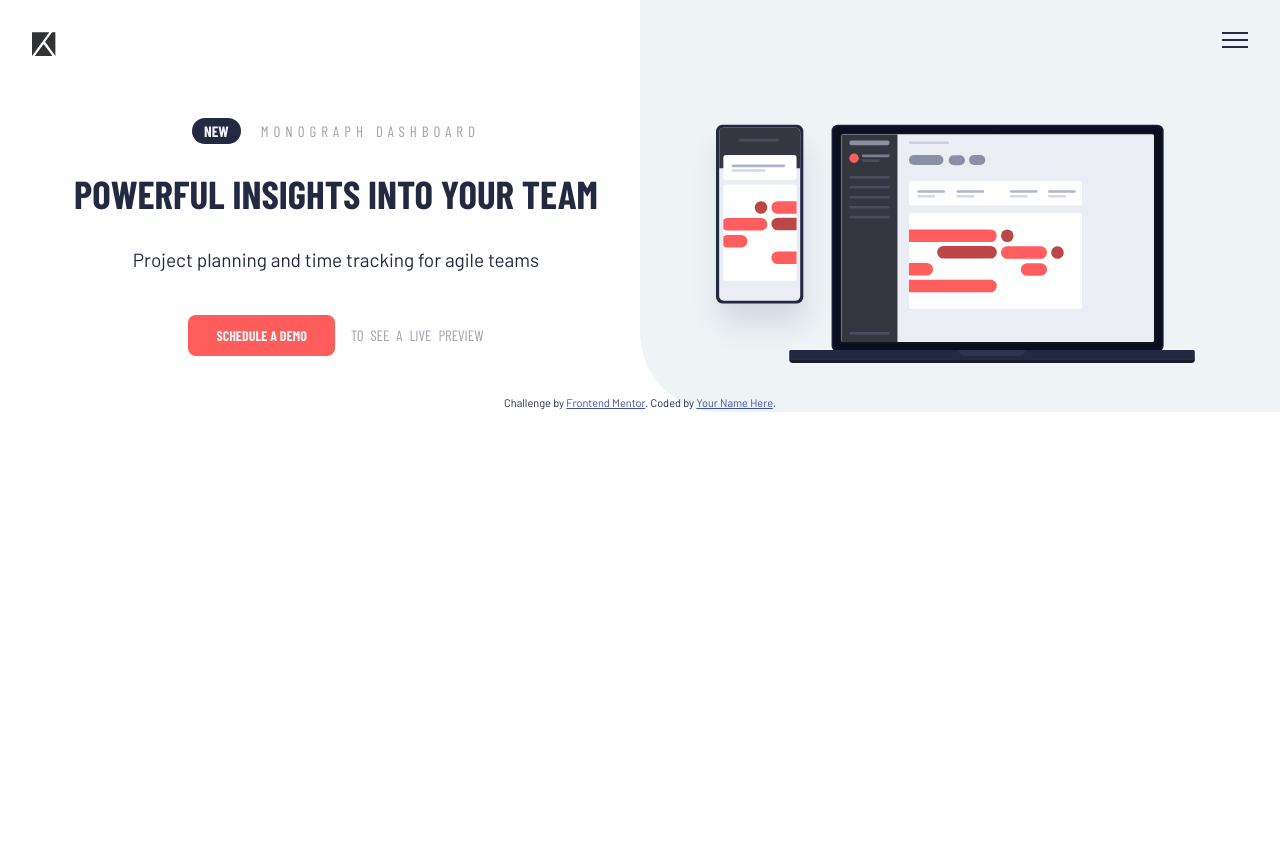
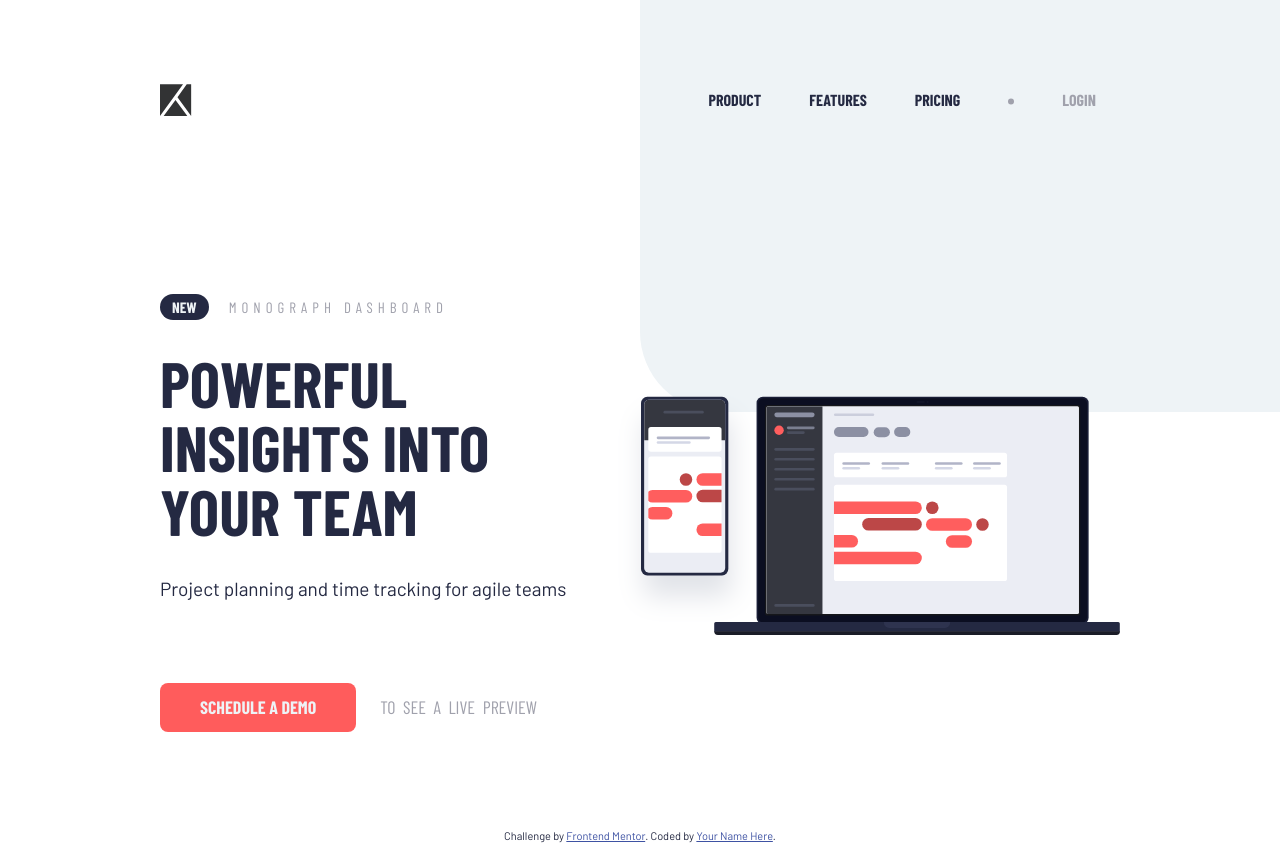
Before and after one commit to felipetn1989/project-tracking-intro-component-master, a plain HTML site: page index.html in a window 1280 px wide. Before the commit the page ends 800 px from the top, so only its background shows below. Drawn offline with nearby package versions, Linux system fonts and the light colour scheme.

Commit message:
desktop version

```diff
--- a/index.html
+++ b/index.html
@@ -30,6 +30,7 @@
         <a href="#" class="nav__link">Product </a>
         <a href="#" class="nav__link">Features</a>
         <a href="#" class="nav__link">Pricing </a>
+        <div class="decoration"></div>
         <a href="#" class="nav__link login">Login</a>
       </nav>
     </header>
--- a/styles/style.css
+++ b/styles/style.css
@@ -168,6 +168,10 @@ nav > a:hover {
   text-decoration: underline;
 }
 
+.decoration {
+  display: none;
+}
+
 .login {
   color: var(--Grayish-Blue);
   border-top: 1px solid var(--Light-Grayish-Blue);
@@ -282,23 +286,87 @@ nav > a:hover {
 
 /* Media Query for Desktops */
 
-@media screen and (min-width: 60em) {
+@media screen and (min-width: 80em) {
+  header {
+    padding: 4rem 10rem;
+    flex-direction: row;
+    gap: 0rem;
+  }
+
+  header .logo {
+    width: 2rem;
+  }
+
+  #hamburger_menu {
+    display: none;
+  }
+
+  nav {
+    display: grid;
+    grid-template-columns: repeat(5,1fr);
+    gap: 3rem;
+    box-shadow: unset;
+    background-color: unset;
+    width: unset;
+    font-size: 1rem;
+  }
+
+  .decoration {
+    display: inline;
+    width: .375rem;
+    height: .375rem;
+    border-radius: 50%;
+    background-color: var(--Grayish-Blue);
+    transform: translateY(25%);
+  }
+
+  .login {
+    border-top: unset;
+    padding-top: unset;
+    margin: unset;
+  }
+
+
+  .info {
+    display: grid;
+    grid-template-areas: "two one";
+    grid-template-columns: 1fr 1fr;
+    gap: 0rem;
+    margin-top: 0;
+    padding: 6rem 10rem;
+  }
+
   .info img {
     position: unset;
     transform: unset;
     grid-area: one;
     margin: auto;
+    min-width: 100%;
+    /* transform: translateX(20rem); */
   }
 
   .text {
     grid-area: two;
+    place-content: center start;
+    text-align: left;
+    gap: 2rem;
+    width: 100%;
   }
 
-  .info {
-    display: grid;
-    grid-template-areas: "two one";
-    grid-auto-columns: 1fr;
-    margin-top: 0;
+  .text h1 {
+    font-size: 4rem;
+    line-height: 4rem;
+  }
 
+  .schedule {
+    font-size: 1.125rem;
+    padding: .675rem 2.5rem;
+  }
+
+  .demo {
+    font-size: 1.125rem;
+    margin-top: 3rem;
+    justify-content: flex-start;
+    gap: 1.5rem;
   }
 }
```
